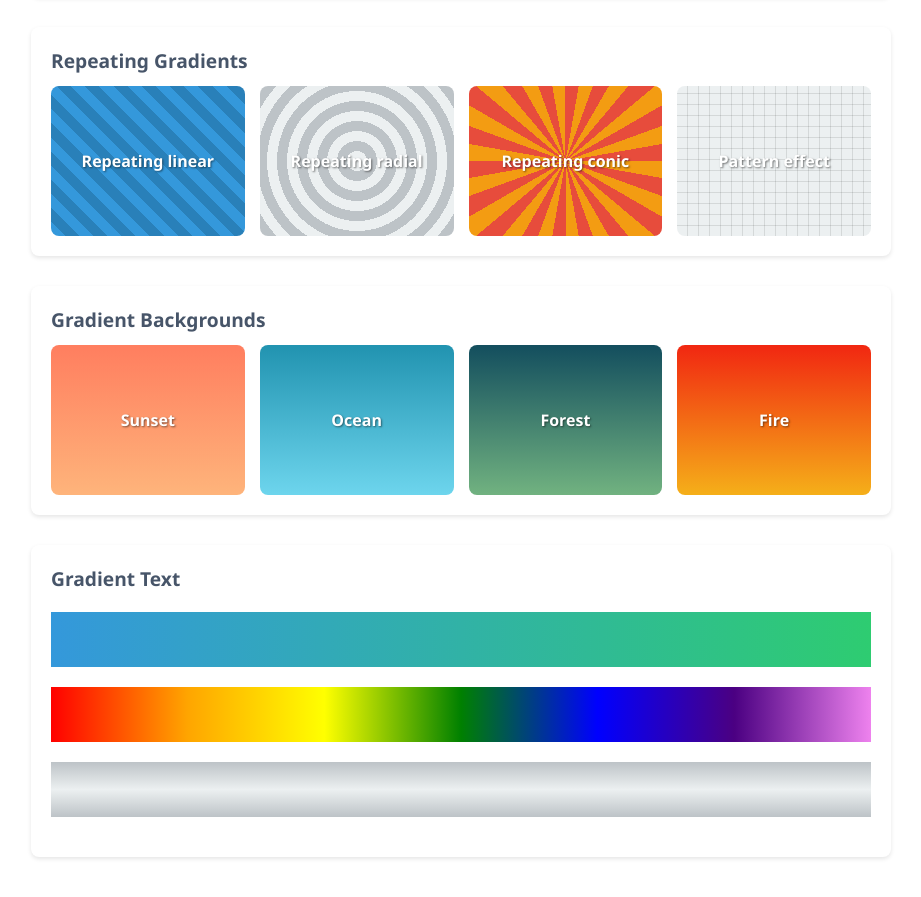
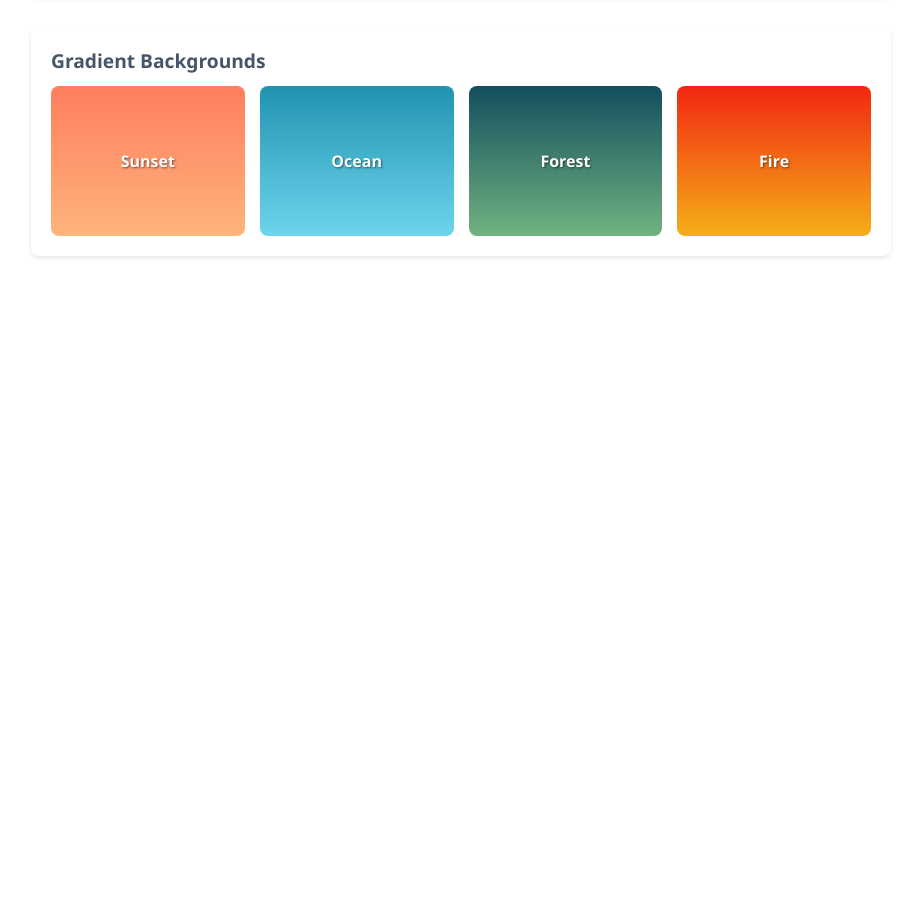
Before and after one commit to rubikhub/css-cheat-sheet, a plain HTML site: page examples/beginner/20-gradients-basics/index.html in a window 1280 px wide. Shown: the part 869-1766 px from the top of the page, without its empty margins (179-1100 px from the left). After the commit the page ends 1175 px from the top, so only its background shows below. Drawn offline with Linux system fonts and the light colour scheme.

Commit message:
feat: Adjust beginner level topics and examples

```diff
--- a/examples/beginner/13-flexbox-basics/style.css
+++ b/examples/beginner/13-flexbox-basics/style.css
@@ -23,6 +23,12 @@
   background: #f0f0f0;
   border-radius: 4px;
   padding: 8px;
+}
+
+@media (max-width: 600px) {
+  .row {
+    flex-direction: column;
+  }
 }
 
 .column {
--- a/examples/beginner/19-transition-basics/style.css
+++ b/examples/beginner/19-transition-basics/style.css
@@ -18,7 +18,6 @@
 
 .box-1:hover {
   background-color: #e74c3c;
-  transform: translateY(-5px);
 }
 
 .box-2 {
@@ -27,7 +26,6 @@
 
 .box-2:hover {
   background-color: #2ecc71;
-  transform: scale(1.05);
 }
 
 .box-3 {
--- a/examples/beginner/20-gradients-basics/index.html
+++ b/examples/beginner/20-gradients-basics/index.html
@@ -40,15 +40,6 @@
       </div>
     </section>
 
-    <section class="example">
-      <h2>Repeating Gradients</h2>
-      <div class="gradient-grid">
-        <div class="gradient-box repeating-linear">Repeating linear</div>
-        <div class="gradient-box repeating-radial">Repeating radial</div>
-        <div class="gradient-box repeating-conic">Repeating conic</div>
-        <div class="gradient-box repeating-pattern">Pattern effect</div>
-      </div>
-    </section>
 
     <section class="example">
       <h2>Gradient Backgrounds</h2>
@@ -59,14 +50,5 @@
         <div class="background-gradient bg-fire">Fire</div>
       </div>
     </section>
-
-    <section class="example">
-      <h2>Gradient Text</h2>
-      <div class="text-demos">
-        <h3 class="gradient-text text-gradient-1">Gradient Text Effect</h3>
-        <h3 class="gradient-text text-gradient-2">Rainbow Text</h3>
-        <h3 class="gradient-text text-gradient-3">Metallic Text</h3>
-      </div>
-    </section>
   </body>
 </html>
--- a/examples/beginner/20-gradients-basics/style.css
+++ b/examples/beginner/20-gradients-basics/style.css
@@ -91,50 +91,6 @@
   );
 }
 
-/* Repeating gradients */
-.repeating-linear {
-  background: repeating-linear-gradient(
-    45deg,
-    #3498db,
-    #3498db 10px,
-    #2980b9 10px,
-    #2980b9 20px
-  );
-}
-
-.repeating-radial {
-  background: repeating-radial-gradient(
-    circle,
-    #ecf0f1,
-    #ecf0f1 10px,
-    #bdc3c7 10px,
-    #bdc3c7 20px
-  );
-}
-
-.repeating-conic {
-  background: repeating-conic-gradient(#e74c3c 0deg 10deg, #f39c12 10deg 20deg);
-}
-
-.repeating-pattern {
-  background:
-    repeating-linear-gradient(
-      0deg,
-      transparent,
-      transparent 10px,
-      rgba(0, 0, 0, 0.1) 10px,
-      rgba(0, 0, 0, 0.1) 11px
-    ),
-    repeating-linear-gradient(
-      90deg,
-      transparent,
-      transparent 10px,
-      rgba(0, 0, 0, 0.1) 10px,
-      rgba(0, 0, 0, 0.1) 11px
-    );
-  background-color: #ecf0f1;
-}
-
 /* Background gradient demos */
 .background-demos {
   display: grid;
@@ -168,37 +124,3 @@
 .bg-fire {
   background: linear-gradient(to bottom, #f12711, #f5af19);
 }
-
-/* Gradient text */
-.text-demos {
-  text-align: center;
-}
-
-.gradient-text {
-  font-size: 2.5em;
-  margin: 20px 0;
-  background-clip: text;
-  -webkit-background-clip: text;
-  color: transparent;
-}
-
-.text-gradient-1 {
-  background: linear-gradient(to right, #3498db, #2ecc71);
-}
-
-.text-gradient-2 {
-  background: linear-gradient(
-    to right,
-    red,
-    orange,
-    yellow,
-    green,
-    blue,
-    indigo,
-    violet
-  );
-}
-
-.text-gradient-3 {
-  background: linear-gradient(to bottom, #bdc3c7, #ecf0f1, #bdc3c7);
-}
```
Also changed, not shown: examples/beginner/11-lists-and-tables-basics/style.css (+1 -1 lines), examples/beginner/14-grid-basics/index.html (+0 -10 lines), examples/beginner/14-grid-basics/style.css (+0 -33 lines), examples/beginner/16-pseudo-classes-basics/index.html (+15 -8 lines), examples/beginner/16-pseudo-classes-basics/style.css (+28 -29 lines), examples/beginner/17-pseudo-elements-basics/index.html (+1 -1 lines), examples/beginner/17-pseudo-elements-basics/style.css (+2 -6 lines), 3 other files.
